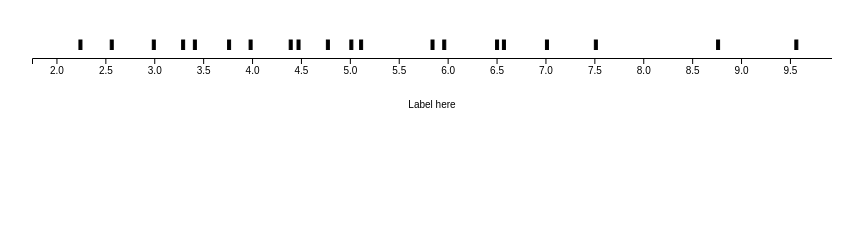
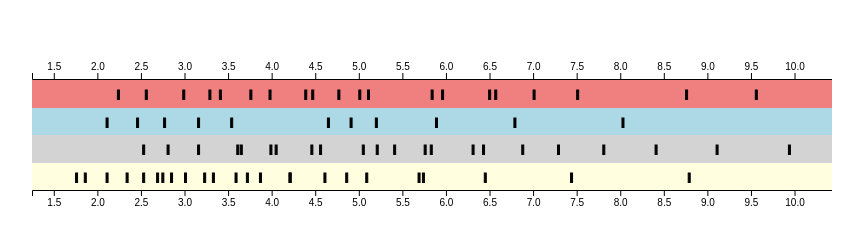
Before and after one commit to drio/gear_ratios, a website built with webpack: page src/index.html in a window 1280 px wide. Shown: the whole page, without its empty margins (83-946 px from the left). Built offline with nearby package versions, Linux system fonts and the light colour scheme.

Commit message:
adding all bikes

```diff
--- a/src/css/style.css
+++ b/src/css/style.css
@@ -30,13 +30,16 @@ pre {
   margin-top: 0px;
 }
 
-#viz {
+.viz {
   /*display: block;*/
   /*padding: 10px;*/
-  border: 0px solid lightGrey;
+  border: 4px solid black;
 }
 
-#axis {
+.axis {
   border: 0px solid lightGreen;
   height: 50px;
 }
+
+.axis-top {
+}
--- a/src/index.html
+++ b/src/index.html
@@ -6,8 +6,12 @@
   <body>
 <div class="main-container">
 
-  <div id="viz"></div>
-  <div id="axis"></div>
+  <div id="axis-top" class="axis axis-top"></div>
+  <div id="viz0"></div>
+  <div id="viz1"></div>
+  <div id="viz2"></div>
+  <div id="viz3"></div>
+  <div id="axis-bottom" class="axis"></div>
 
 </div>
   </body>
--- a/src/js/app.js
+++ b/src/js/app.js
@@ -2,6 +2,7 @@ import '../css/style.css';
 import {csv} from 'd3-fetch';
 import {keys, pick, merge} from 'lodash';
 import {viz, addAxis, genScaleX} from './viz';
+import { axisBottom, axisTop } from 'd3-axis';
 
 const cl = console.log;
 const WHEEL_CIRCUM = 2.1;
@@ -39,7 +40,7 @@ const minMaxRollOuts = (bikes) => {
       minMax[1] = ro > minMax[1] ? ro : minMax[1];
     })
   });
-  return minMax;
+  return [minMax[0] - 0.5, minMax[1] + 0.5];
 }
 
 const computeRollOut = ({chainRings, cogs}) => {
@@ -63,26 +64,40 @@ window.onload = () => {
   const bikes = addRollOuts(BIKES);
   const minMax = minMaxRollOuts(bikes);
   const xScale = genScaleX(minMax, width);
+  const bgColors = ["lightcoral", "lightblue", "lightgrey", "lightyellow"];
 
-  console.log(bikes);
-
+  bikes.forEach((b, idx) => {
     viz({
-    elementIDSel: "#viz",
-    data: bikes[0],
+      elementIDSel: "#viz" + idx,
+      data: b,
       minMax,
       width,
       height: 20,
-    background: 'cyanLight',
+      background: bgColors[idx],
       xLabel: 'fooo',
       xScale,
+    });
   });
 
   addAxis({
     xScale,
     xNumTicks: 20,
-    elementIDSel: '#axis',
-    xLabel: 'Label here',
+    elementIDSel: '#axis-bottom',
+    xLabel: '',
     width,
-    height: 100,
+    height: 50,
+    axisGen: axisBottom,
+    axisType: "bottom",
+  });
+
+  addAxis({
+    xScale,
+    xNumTicks: 20,
+    elementIDSel: '#axis-top',
+    xLabel: '',
+    width,
+    height: 50,
+    axisGen: axisTop,
+    axisType: "top",
   });
 };
--- a/src/js/viz.js
+++ b/src/js/viz.js
@@ -1,9 +1,5 @@
 import { select, selectAll } from 'd3-selection';
 import { scaleLinear, scaleLog } from 'd3-scale';
-import { axisBottom, axisLeft } from 'd3-axis';
-
- /* https://bl.ocks.org/mbostock/3019563 */
-const margin = {top: 0, right: 0, bottom: 0, left: 0};
 
 export const genScaleX = (minMax, width) => {
   return scaleLinear()
@@ -11,24 +7,38 @@ export const genScaleX = (minMax, width) => {
     .range([0, width]);
 }
 
-export const addAxis = ({ width, height, xScale, xNumTicks, elementIDSel, xLabel}) => {
-  const xAxis = axisBottom()
+export const addAxis = (opts) => {
+  const { width, height, xScale, xNumTicks,
+          elementIDSel, xLabel, axisGen, axisType } = opts;
+
+  const xAxis = axisGen()
     .scale(xScale)
     .ticks(xNumTicks);
 
   const svg = select(elementIDSel)
     .append("svg")
-      .attr("width", width + margin.left + margin.right)
-      .attr("height", height + margin.top + margin.bottom)
-    .append("g")
-      .attr("transform", "translate(" + margin.left + "," + margin.top + ")");
+      .attr("width", width)
+      .attr("height", height)
 
-  svg.call(xAxis)
+  const container = axisType === 'top'
+    ? svg.append("g").attr("transform", "translate(0," + (height - 1)  + " )")
+    : svg;
+
+  const axis = container
+    .call(xAxis)
     .append("text")
       .text(xLabel)
-      .attr("fill", "black")
+      .attr("fill", "black");
+
+  if (axisType === 'top') {
+    axis
+      .attr("x", width/2)
+      .attr("y", - height/2)
+  } else {
+    axis
       .attr("x", width/2)
       .attr("y", height/2)
+  }
 }
 
 export const viz = (opts) => {
@@ -36,18 +46,14 @@ export const viz = (opts) => {
         xNumTicks = opts.xNumTicks || 20,
         yNumTicks = opts.yNumTicks || 20;
 
-  const width  = opts.width - margin.left - margin.right,
-        height = opts.height - margin.top - margin.bottom;
-
  if (opts.background)
     select(opts.elementIDSel).style("background", opts.background);
 
   const svg = select(opts.elementIDSel)
     .append("svg")
-      .attr("width", width + margin.left + margin.right)
-      .attr("height", height + margin.top + margin.bottom)
-    .append("g")
-      .attr("transform", "translate(" + margin.left + "," + margin.top + ")");
+      .attr("width", opts.width)
+      .attr("height", opts.height)
+      .attr("style", "background: " + opts.background || "white");
 
   svg
     .selectAll("rect")
@@ -58,6 +64,6 @@ export const viz = (opts) => {
       .attr('y', 10)
       .attr('fill', (d) => d.fill || 'black')
       .attr('stroke', 'black')
-      .attr('height', 10)
-      .attr("width", 3);
+      .attr('height', 15)
+      .attr("width", 2);
 }
```
Lines whose indentation alone changed are shown as unchanged.
